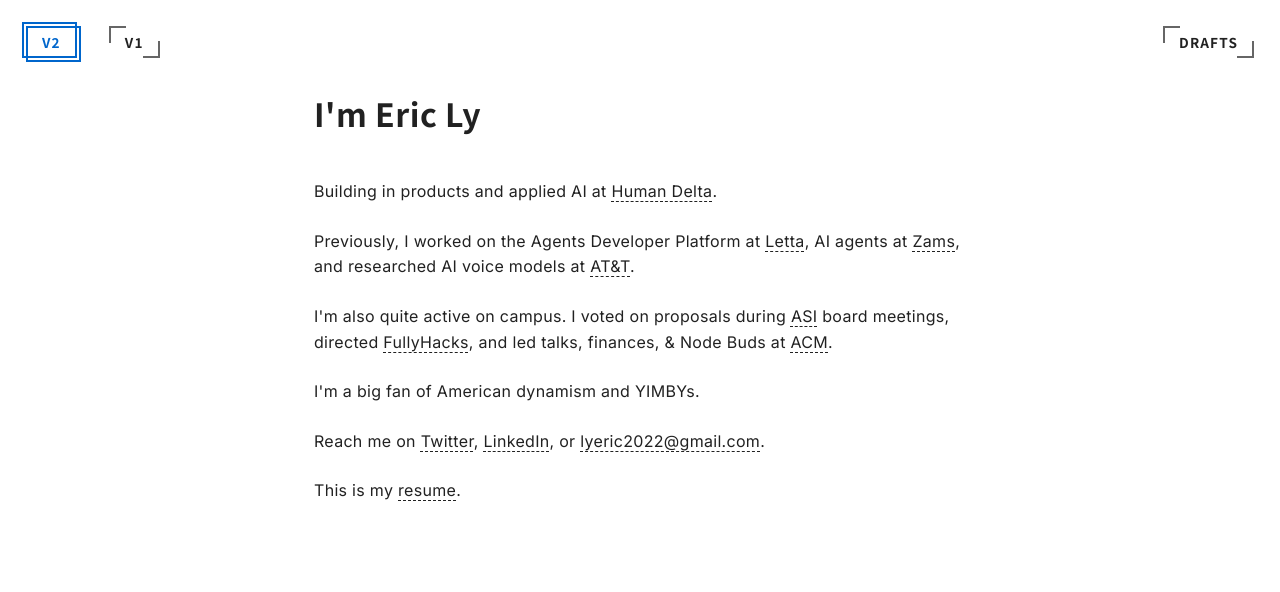
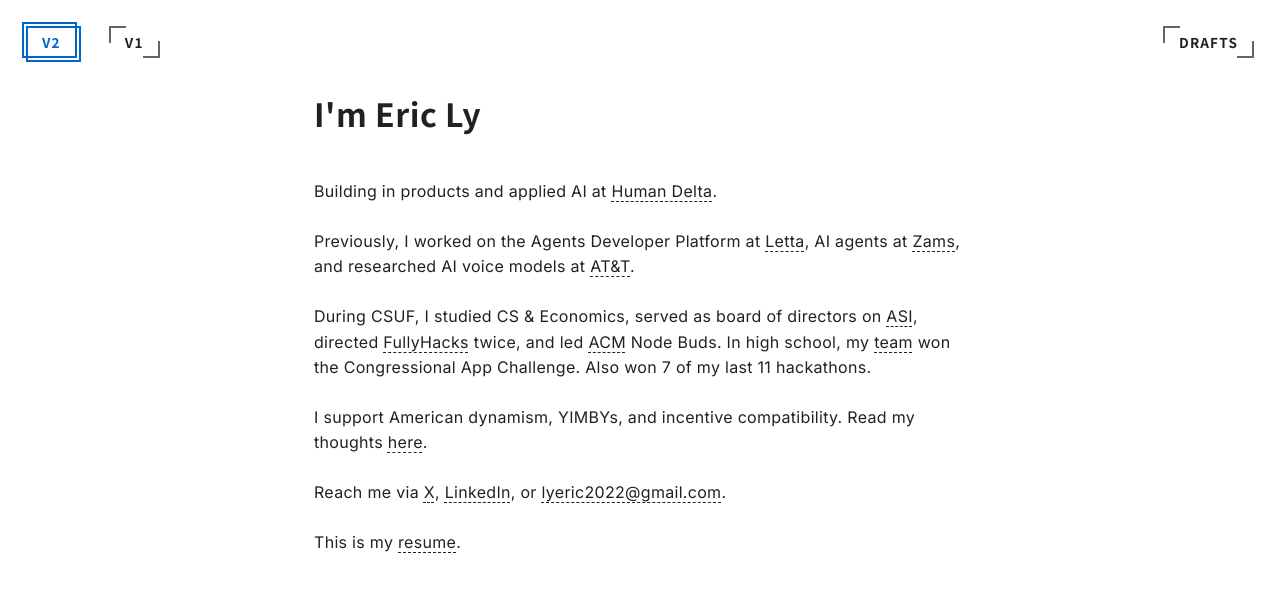
Before and after one commit to lyeric2022/lyyeric.tech, a React (Vite) app: page / in a window 1280 px wide. Shown: the top 592 px of the page. Built offline with nearby package versions, Linux system fonts and the light colour scheme; no server answers.

Commit message:
feat: updates

```diff
--- a/src/components/CompactView.jsx
+++ b/src/components/CompactView.jsx
@@ -25,12 +25,18 @@ const CompactView = () => {
         <br />
 
         <p>
-          I'm also quite active on campus. I voted on proposals during {' '}
-        <a href="https://asi.fullerton.edu/" target="_blank" rel="noopener noreferrer">ASI</a> board meetings,{' '}
-        directed {' '}
-            <a href="https://fullyhacks.acmcsuf.com/" target="_blank" rel="noopener noreferrer">FullyHacks</a>,{' '}
-        and led talks, finances, & Node Buds at {' '}
-            <a href="https://acmcsuf.com/" target="_blank" rel="noopener noreferrer">ACM</a>.
+        {/* In high school, my {' '}
+        <a href="https://www.congressionalappchallenge.us/21-ca46/" target="_blank" rel="noopener noreferrer">team</a>
+        {' '} won the Congressional App Challenge. */}
+        During CSUF, I studied CS & Economics, served as board of directors on <a href="https://asi.fullerton.edu/" target="_blank" rel="noopener noreferrer">ASI</a>,
+          directed <a href="https://fullyhacks.acmcsuf.com/" target="_blank" rel="noopener noreferrer">FullyHacks</a> twice,
+          and led <a href="https://acmcsuf.com/" target="_blank" rel="noopener noreferrer">ACM</a> Node Buds.
+
+                   In high school, my {' '}
+        <a href="https://www.congressionalappchallenge.us/21-ca46/" target="_blank" rel="noopener noreferrer">team</a>
+        {' '} won the Congressional App Challenge.
+
+          Also won 7 of my last 11 hackathons.
         </p>
         {/* <p>
           <li>7 hackathons wins @ MIT, UCSD, CSULB, AT&T, AI-LA, & CA district 47, and more.</li>
@@ -39,13 +45,18 @@ const CompactView = () => {
         <br />
 
         <p>
-          I'm a big fan of American dynamism and YIMBYs.
+            I support American dynamism, YIMBYs, and incentive compatibility. Read my thoughts <a href="/drafts" target="_blank" rel="noopener noreferrer">here</a>.
         </p>
         <br />
 
+        {/* <p>
+          When
+        </p>
+        <br /> */}
+
         <p>
-          Reach me on{' '}
-          <a href="https://x.com/lyyeric" target="_blank" rel="noopener noreferrer">Twitter</a>
+          Reach me via {' '}
+          <a href="https://x.com/lyyeric" target="_blank" rel="noopener noreferrer">X</a>
           ,{' '}
           <a href="https://www.linkedin.com/in/lyyeric/" target="_blank" rel="noopener noreferrer">LinkedIn</a>
           , or{' '}
--- a/src/components/CompactView.scss
+++ b/src/components/CompactView.scss
@@ -40,12 +40,12 @@
     animation: fadeIn 0.6s ease-out forwards;
     opacity: 0;
 
-    &:nth-of-type(1) { animation-delay: 0.2s; }
+    &:nth-of-type(1) { animation-delay: 0.3s; }
     &:nth-of-type(2) { animation-delay: 0.4s; }
-    &:nth-of-type(3) { animation-delay: 0.6s; }
-    &:nth-of-type(4) { animation-delay: 0.8s; }
-    &:nth-of-type(5) { animation-delay: 1.0s; }
-    &:nth-of-type(6) { animation-delay: 1.2s; }
+    &:nth-of-type(3) { animation-delay: 0.5s; }
+    &:nth-of-type(4) { animation-delay: 0.6s; }
+    &:nth-of-type(5) { animation-delay: 0.7s; }
+    &:nth-of-type(6) { animation-delay: 0.8s; }
 
     i, em {
       font-style: italic !important;
```
